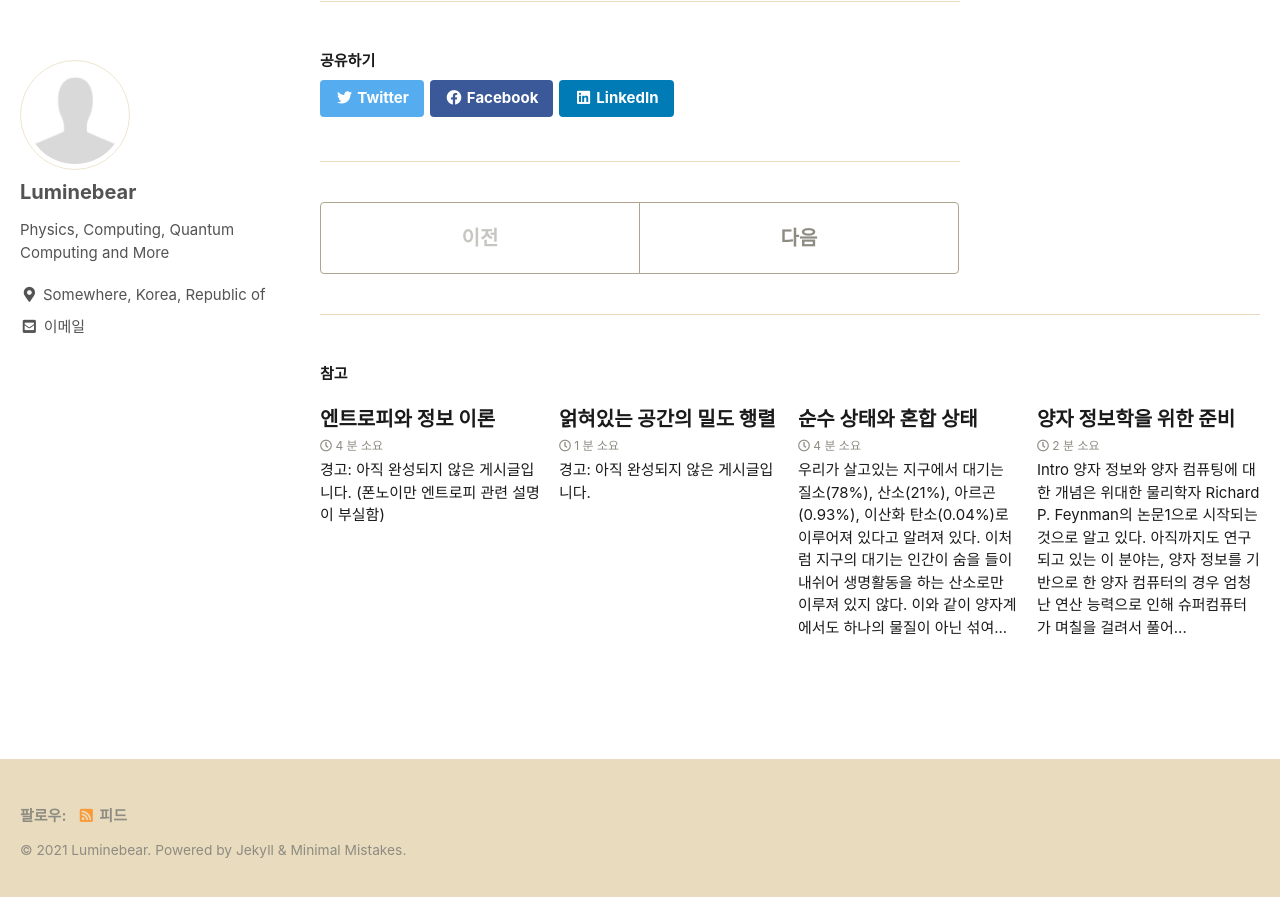
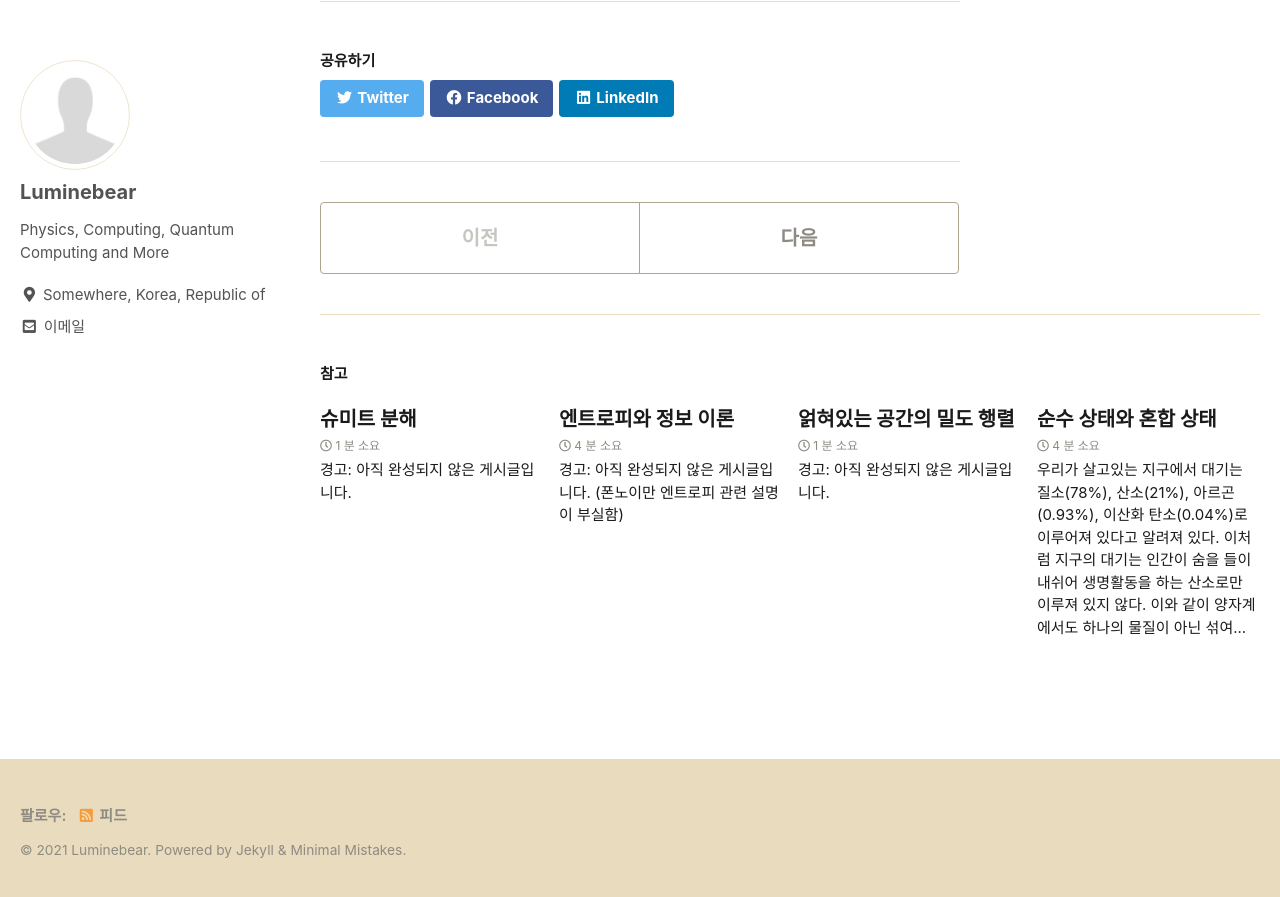
Before and after one commit to Luminebear/Luminebear.github.io, a Jekyll site: the page built from _posts/2020-07-14-MathJax-Test.md, in a window 1280 px wide and 900 px high, scrolled down 703 px. Shown: the top 897 px of the window. Built offline with Jekyll 4.4.1, drawn with Linux system fonts in a browser that asks for light colours; cached includes are drawn as plain includes; some web fonts are replaced; some of the changed lines change nothing that is shown.

Commit message:
New Post

```diff
--- a/_posts/2021-01-20-Schmidt-Decomposition.md
+++ b/_posts/2021-01-20-Schmidt-Decomposition.md
@@ -7,7 +7,7 @@
   path: /_images/abstract-3.jpg
   feature: abstract-3.jpg
 comments: true
-published: false
+published: true
 toc: true
 toc_sticky: true
 ---
@@ -48,4 +48,31 @@
 <div class="notice--info">{{ notice-2 | markdownify }}</div>
 
 임의의 파동함수와 슈미트 분해식과 비교할 때 눈에 보이는 차이점은 바로 **인덱스**를 보면 알 수 있다.
-슈미트 분해식을 살펴보면 합의 표현이 하나의 Dummy Index 'k'으로 나타난다. 그리고 Ket Vector 앞에 붙는 계수에 대해 특별히 Schmidt Number라고 부르는데, 이것이 중요한 역할을 한다.
+슈미트 분해식을 살펴보면 합의 표현이 하나의 Dummy Index 'k'으로 나타난다. 그리고 Ket Vector 앞에 붙는 계수에 대해 특별히 Schmidt Number라고 부르는데, 이것이 중요한 역할을 한다. 예를 들어 스핀계에서 다음과 같은 순수상태의 파동함수
+
+$$
+\vert \psi \rangle = \frac{1}{2} \left( \vert \uparrow \uparrow \rangle + \vert \uparrow \downarrow \rangle + \vert \downarrow \uparrow \rangle + \vert \downarrow \downarrow \rangle \right)
+$$
+
+가 주어졌다고 하자. 이 때 주어진 파동함수의 항 $\vert \uparrow \uparrow \rangle = \vert \uparrow \rangle_A \otimes \vert \uparrow \rangle_B$ 으로 표현된 것이다. 얼핏보면 이 항들이 Schmidt Decomposition이 될 것인가 생각할 수 있다. 하지만 다음과 같이 임의의 Base Ket을 새로 잡아보자.
+
+$$
+\begin{aligned}
+\vert + \rangle_A = \frac{1}{\sqrt{2}} \left( \vert \uparrow \rangle_A + \vert \downarrow \rangle_A \right) \qquad \vert - \rangle_A = \frac{1}{\sqrt{2}} \left( \vert \uparrow \rangle_A - \vert \downarrow \rangle_A \right) \\
+\vert + \rangle_B = \frac{1}{\sqrt{2}} \left( \vert \uparrow \rangle_B + \vert \downarrow \rangle_B \right) \qquad \vert - \rangle_B = \frac{1}{\sqrt{2}} \left( \vert \uparrow \rangle_B - \vert \downarrow \rangle_B \right)
+\end{aligned}
+$$
+
+그러면 주어진 파동함수를 새로 만든 Base Ket으로 다음과 같이 표현할 수 있다.
+
+$$
+\begin{aligned}
+\vert \psi \rangle_A = \frac{1}{2}(\vert + \rangle_A \vert + \rangle_B)
+\end{aligned}
+$$
+
+앞의 정의와 같이 같은 Index로 나타내지는 것을 확인할 수 있다. 이것이 Schmidt Decomposition이며, 이 때 Schmidt Number는 1이 된다.[^1]
+
+
+
+[^1]: 이 수가 상수 값인 1/2을 의미하는 것이 아님을 상기하자.
```
